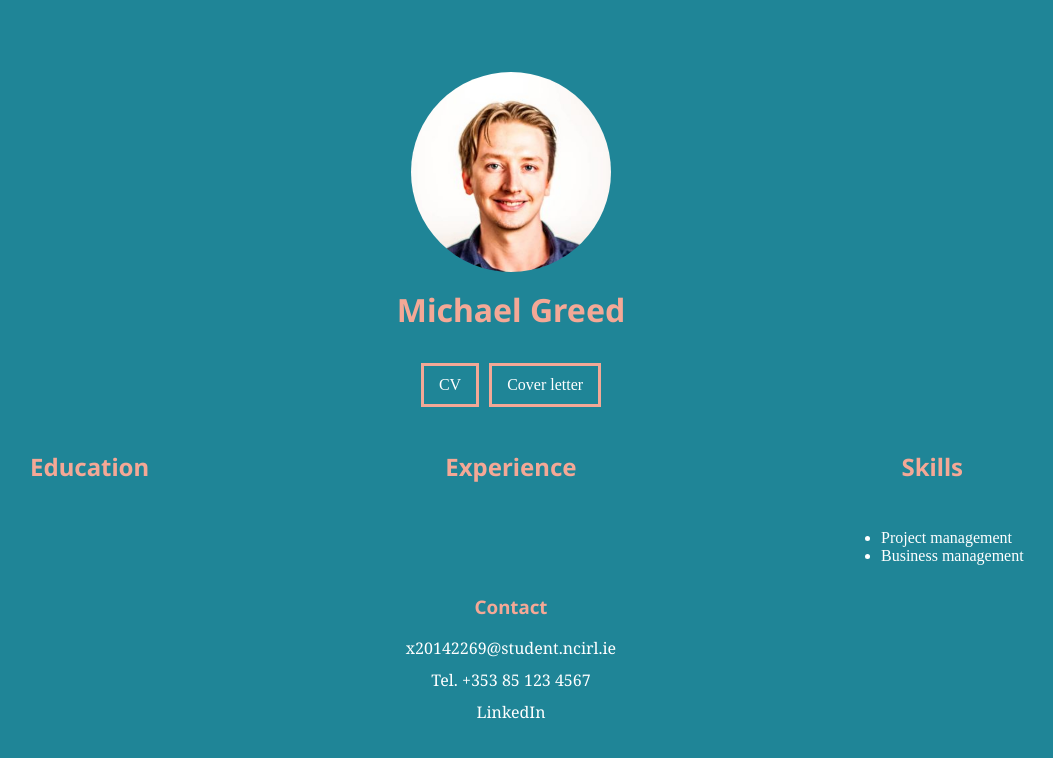
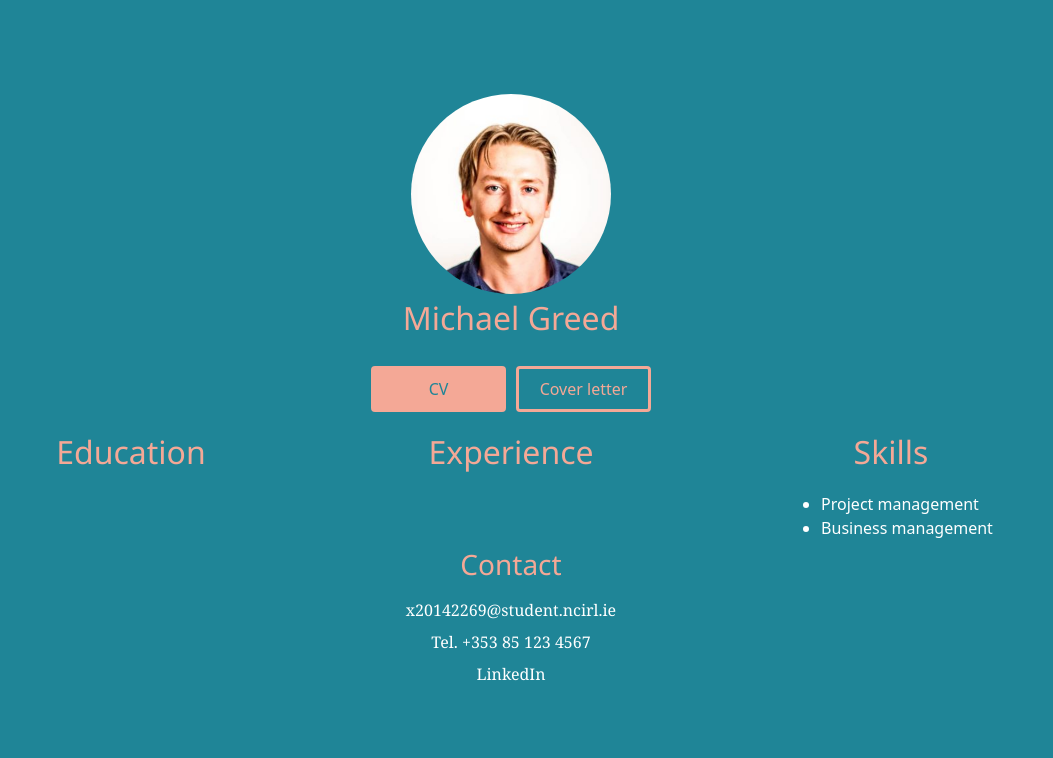
Before and after one commit to GreedM/GreedM.github.io, a plain HTML site: page index.html in a window 1280 px wide. Shown: the whole page, without its empty margins (129-1182 px from the left). Drawn offline with nearby package versions, Linux system fonts and the light colour scheme.

Commit message:
bootstrap 5 changed as framework

```diff
--- a/index.html
+++ b/index.html
@@ -3,6 +3,9 @@
 	<!-- Welcome to check code under the hood -->
 	<head>
 		<title>CV | Michael Greed</title>
+		<link rel="icon" href="./images/michael-greed-cv-favicon.png" type="image/x-icon" sizes="32x32">
+		<!-- CSS only -->
+		<link href="https://cdn.jsdelivr.net/npm/bootstrap@5.0.2/dist/css/bootstrap.min.css" rel="stylesheet" integrity="sha384-EVSTQN3/azprG1Anm3QDgpJLIm9Nao0Yz1ztcQTwFspd3yD65VohhpuuCOmLASjC" crossorigin="anonymous">
 		<link rel="stylesheet" href="./styles/style.css">
 		<link rel="preconnect" href="https://fonts.gstatic.com">
 		<link href="https://fonts.googleapis.com/css2?family=Noto+Sans:ital,wght@0,400;0,700;1,400;1,700&family=Noto+Serif:ital,wght@0,400;0,700;1,400;1,700&display=swap" rel="stylesheet">
@@ -12,35 +15,47 @@
 		<meta name="author" content="Michael Greed">
 		<meta name="viewport" content="width=device-width, initial-scale=1.0">
 	</head>
-	<body>
-		<section id="name">
-			<img class="rounded" width="200" height="200" alt="Michael Greed's CV image" src="./images/michael-greed-cv.jpg">
-			<h1>Michael Greed</h1><br>
-			<nav class="navigation">
-				<li><a href="index.html">CV</a></li>
-				<li><a href="./coverletter/cover-letter.html">Cover letter</a></li>
+	<body class="py-4">
+		<div class="container">
+			<div id="name" class="row">
+				<div class="col-md-12">
+					<img class="img-fluid rounded-circle" width="200" height="200" alt="Michael Greed's CV image" src="./images/michael-greed-cv.jpg">
+					<p><h1>Michael Greed</h1></p><br>
+					<nav class="nav nav-pills nav-justified">
+						<a class="nav-link active" aria-current="page" href="index.html">CV</a>
+						<a class="nav-link" href="./coverletter/cover-letter.html">Cover letter</a>
 					</nav>
-		</section>
+				</div>
+			</div>
+		</div>
 		<div class="container">
-			<section id="education" class="container-box">
+			<div class="row">
+				<div id="education" class="col-md-4">
 					<h2>Education</h2><br>
-			</section>
-			<section id="experience" class="container-box">
+				</div>
+				<div id="experience" class="col-md-4">
 					<h2>Experience</h2><br>
-			</section>
-			<section id="skills" class="container-box">
+				</div>
+				<div id="skills" class="col-md-4">
 					<h2>Skills</h2><br>
 					<ul>
 						<li>Project management</li>
 						<li>Business management</li>
 					</ul>
-			</section>
 				</div>
-		<section id="contact">
+			</div>
+		</div>
+		<div class="container">
+			<div class="row" id="contact">
+				<div class="col-md-12">
 					<h3>Contact</h3><br>
 					<p><a href="mailto:x20142269@student.ncirl.ie">x20142269@student.ncirl.ie</a><br>
 					<a href="tel:+3538512345678">Tel. +353 85 123 4567</a><br>
 					<a rel="nofollow" target="_blank" href="https://www.linkedin.com/in/michael-greed/">LinkedIn</a></p>
-		</section>
+				</div>
+			</div>
+		</div>
+	<!-- JavaScript Bundle with Popper -->
+	<script src="https://cdn.jsdelivr.net/npm/bootstrap@5.0.2/dist/js/bootstrap.bundle.min.js" integrity="sha384-MrcW6ZMFYlzcLA8Nl+NtUVF0sA7MsXsP1UyJoMp4YLEuNSfAP+JcXn/tWtIaxVXM" crossorigin="anonymous"></script>
 	</body>
 </html>
--- a/styles/style.css
+++ b/styles/style.css
@@ -18,29 +18,19 @@
 ----------------------------------------------------------------------------------------------------
 CSS flexbox source: https://jsfiddle.net/bradtraversy/bu0ecodm/1/
 */
-@media all and (min-width:768px) {
-	.container {
-		display:flex;
-		justify-content:space-around;
-		flex-direction:row;
-		flex-wrap:wrap;
-	}
-	.container-box {
-		flex-basis:25%;
-	}
-}
-@media all and (max-width:767px) {
-	body {
-		margin: 2rem 0;
-	}
-}
 body {
 	background-color:#1F8597;
-	display:flex;
 	flex-direction:column;
 	justify-content:center;
 	text-align:center;
-	min-height:100vh;
+	display:flex;
+	min-height: 100%;  /* Fallback for browsers which do not support vh unit */
+	min-height: 100vh;
+}
+@media all and (min-width:768px){
+	body{
+		overflow:hidden;
+	}
 }
 h1,h2,h3,h4,h5,h6 {
 	font-family:'Noto Sans',sans-serif;
@@ -50,37 +40,28 @@ h1,h2,h3,h4,h5,h6 {
 h1 {
 	font-size:2rem;
 }
-.navigation {
-	max-width:200px;
+.nav-justified {
+	max-width:280px;
 	margin:0 auto;
 	display:flex;
 	justify-content: center;
 	padding-bottom:2rem;
 	gap:10px;
 }
-.navigation li {
-	list-style:none;
-	display:inline-block;
+.nav-link {
+	border: 3px solid #F4A896!important;
+	color:#F4A896;
 }
-.navigation li a {
-	padding:10px 15px;
-	display:block;
-	border: 3px solid #F4A896;
+.nav-link.active,.nav-link:hover {
+	background:#F4A896!important;
+	color:#1F8597!important;
 }
-.navigation li a:hover {
-	padding:10px 15px;
-	display:block;
-	background:#F4A896;
-	color:#1F8597;
-}
-.rounded {
-	border-radius:50%;
-	-webkit-border-radius:50%;
-	-moz-border-radius:50%;
-	-o-border-radius:50%;
+.nav-link:hover{
+	transition: 0.3s;
+	transition-timing-function: ease;
 }
 #contact p {
-	margin-top: -20px;
+	margin-top: -10px;
 }
 #contact a {
 	line-height:2rem;
```
Also changed, not shown: coverletter/cover-letter.html (+27 -12 lines), images/michael-greed-cv-favicon.png (added). Lines whose indentation alone changed are shown as unchanged.
